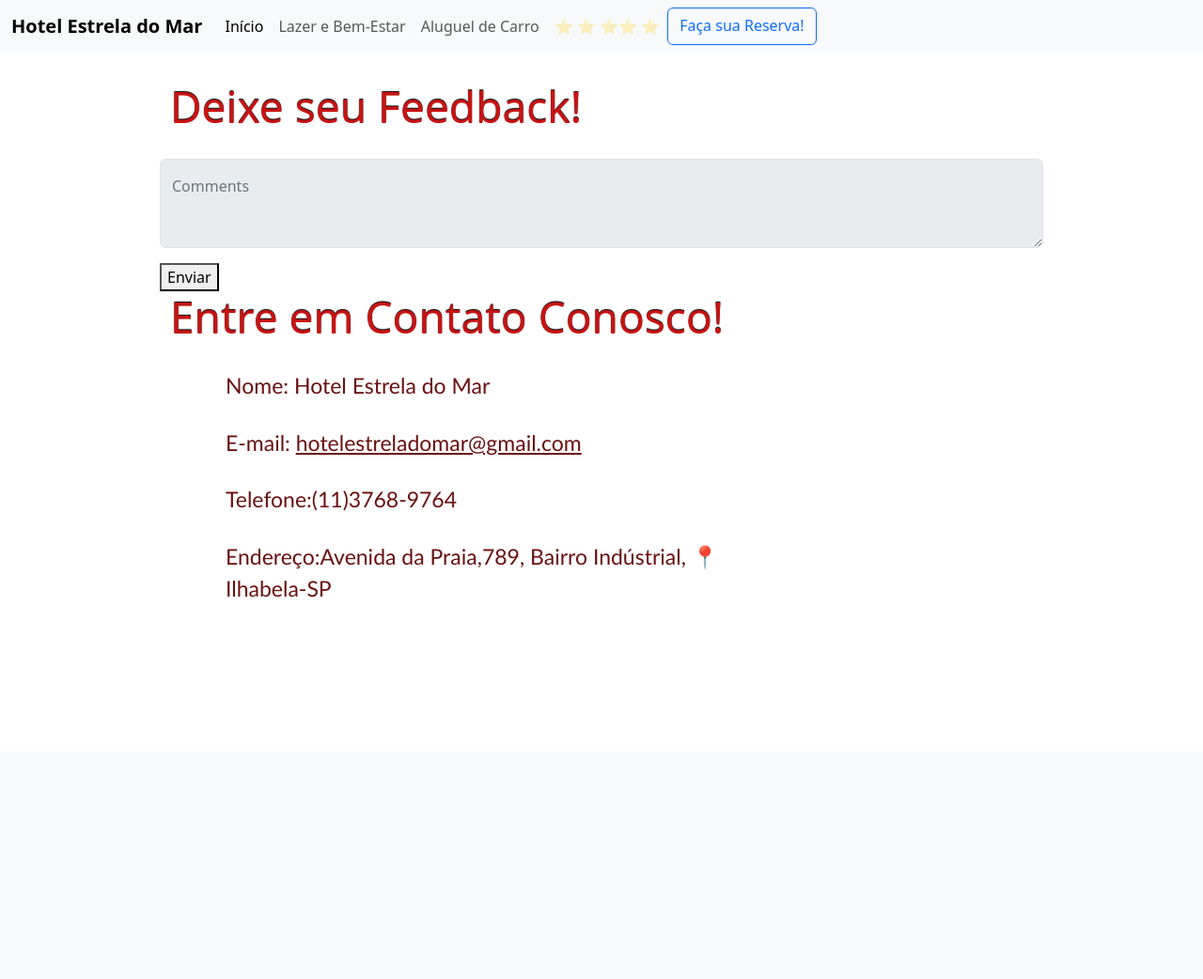
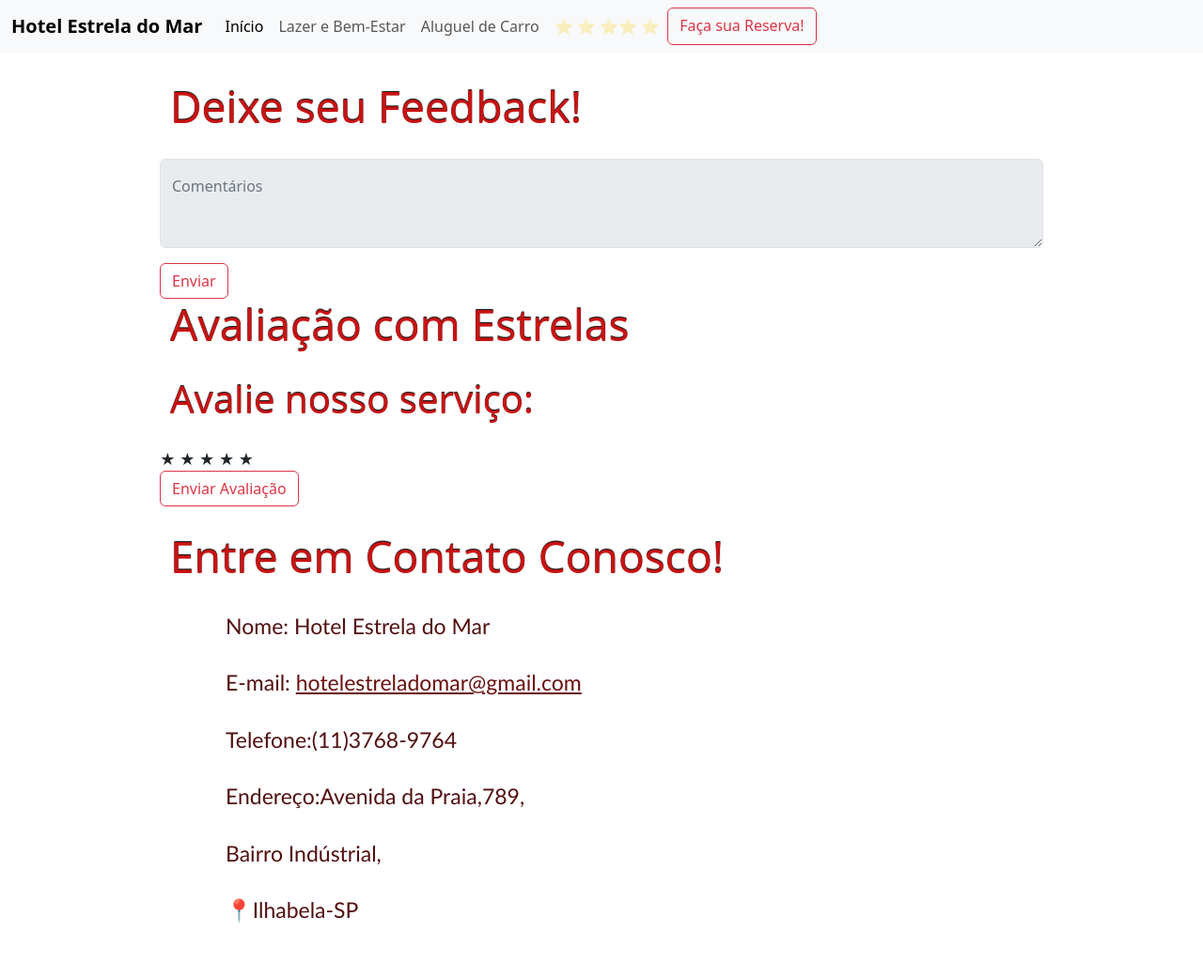
Before and after one commit to smichelly/Curso-ICS, a Django app: page /feedback/ in a window 1280 px wide. Shown: the whole page at 94% size. Before the commit the page ends 636 px from the top, so only its background shows below. Run offline with Django 5.2, Linux system fonts and the light colour scheme.

Commit message:
alteração

```diff
--- a/Django/projeto_hotel/templates/feedback.html
+++ b/Django/projeto_hotel/templates/feedback.html
@@ -10,7 +10,7 @@
 <style>
 .container {
   max-width: 1000px;
-  max-height: 100px;
+
   margin: auto;
   background: white;
   padding: 30px;
@@ -25,9 +25,10 @@ font-family: 'Gill Sans', 'Gill Sans MT', Calibri, 'Trebuchet MS', sans-serif;
 padding-bottom: 10px;
 padding-left: 70px;
 padding-right: 300px;
-color: rgb(106, 16, 16);
+color: rgb(82, 15, 15);
 
 }
+
 
 h1 {
 font-size: 46px;
@@ -37,12 +38,19 @@ padding-left: 11px;
 text-shadow: 0px -1px 1px black;
 }
 
+
 a{
   color: rgb(106, 16, 16);
 
 }
 
-
+h2 {
+font-size: 40px;
+color: rgb(200, 19, 19);
+padding-bottom: 20px;
+padding-left: 11px;
+text-shadow: 0px -1px 1px black;
+}
 
 
 
@@ -70,7 +78,7 @@ a{
           <li class="nav-item">
             <a class="nav-link disabled" aria-disabled="true"> &#11088;&#65039; &#11088; &#65039;&#11088;&#65039;&#11088;&#65039; &#11088;&#65039;</a>
           </li>
-          <a href="/cadastro" class="btn btn-outline-primary">Faça sua Reserva!</a>
+          <a href="/cadastro" class="btn btn-outline-danger">Faça sua Reserva!</a>
         </ul>
 
       </div>
@@ -85,11 +93,25 @@ a{
 
 <div class="form-floating mb-3">
   <textarea class="form-control" placeholder="Leave a comment here" id="floatingTextarea2Disabled" style="height: 95px " style="width:95px "  disabled></textarea>
-  <label for="floatingTextarea2Disabled">Comments</label>
+  <label for="floatingTextarea2Disabled">Comentários</label>
 </div>
-      <button type="submit">Enviar</button>
+      <button type="submit" class="btn btn-outline-danger">Enviar</button>
 
     </form>
+
+    <h1>Avaliação com Estrelas</h1>
+
+
+    <h2>Avalie nosso serviço:</h2>
+    <div class="estrelas" id="avaliacao">
+        <span class="estrela" data-value="1">★</span>
+        <span class="estrela" data-value="2">★</span>
+        <span class="estrela" data-value="3">★</span>
+        <span class="estrela" data-value="4">★</span>
+        <span class="estrela" data-value="5">★</span>
+    </div>
+    <button id="enviar" class="btn btn-outline-danger">Enviar Avaliação</button>
+    <p id="resultado"></p>
 
     <h1>Entre em Contato Conosco!</h1>
 
@@ -97,7 +119,10 @@ a{
       <p>Nome: Hotel Estrela do Mar</p>
       <p>E-mail: <a href="email">hotelestreladomar@gmail.com</a></p>
       <p>Telefone:(11)3768-9764</p>
-      <p>Endereço:Avenida da Praia,789, Bairro Indústrial, &#128205;Ilhabela-SP </p>
+      <p>Endereço:Avenida da Praia,789,
+      <p>Bairro Indústrial,</p>
+      <p>&#128205;Ilhabela-SP</p>
+
 
   </div>
 
```
